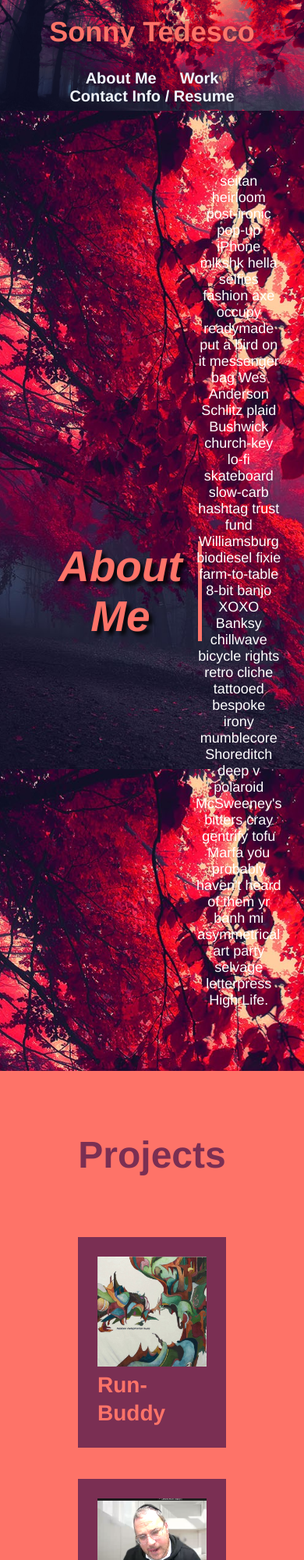
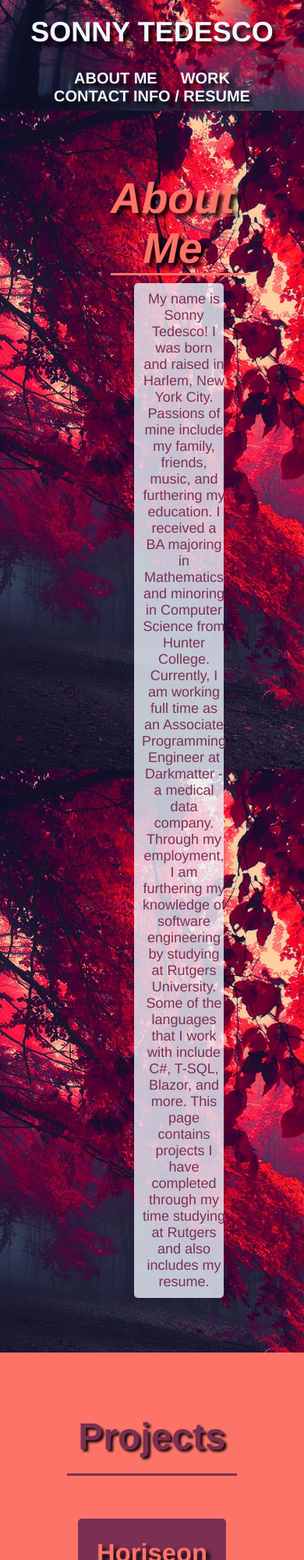
Before and after one commit to sonnytedesco26/SonnyTedescoPortfolio, a plain HTML site: page index.html in a window 390 px wide. Shown: the top 2000 px of the page at 78% size. Drawn offline with Linux system fonts and the light colour scheme.

Commit message:
fixed most css, added site links and different placeholder images

```diff
--- a/assets/css/style.css
+++ b/assets/css/style.css
@@ -1,6 +1,7 @@
 :root {
   --primary-color: #fe7368;
   --secondary-color: #7a2f53;
+  --grow: scale(1.05, 1.05);
 }
 
 * {
@@ -22,7 +23,7 @@ header {
   justify-content: space-between;
   flex-wrap: wrap;
   position: sticky;
-  position: -webkit-sticky;
+  text-shadow: 5px 5px 5px rgb(0 0 0 / 90%);
   top: 0;
   background-image: url("../images/fallpic.jpg");
   background-size: cover;
@@ -35,13 +36,12 @@ header h1 {
   font-weight: bold;
   margin: 0;
   font-size: 36px;
-  color: var(--primary-color);
-  text-shadow: 0 0 10px rgba(0, 0, 0, 0.5);
+  color: aliceblue;
 }
 
 header a {
   text-decoration: none;
-  color: var(--primary-color);
+  color: aliceblue;
 }
 
 header nav {
@@ -61,7 +61,6 @@ header nav ul li a {
   color: aliceblue;
   font-weight: bold;
   font-size: 1.55vw;
-  text-shadow: 0 0 10px rgb(0 0 0 / 50%);
 }
 
 header nav ul li a:hover {
@@ -72,34 +71,6 @@ header nav ul li a:hover {
 }
 
 /* HEADER / NAVBAR STYLES END */
-
-
-
-/* FOOTER STYLES START */
-footer {
-  background: var(--primary-color);
-  padding: 40px 35px;
-  display: flex;
-  justify-content: space-between;
-  flex-wrap: wrap;
-  width: 100%;
-}
-
-footer h2 {
-  color: var(--secondary-color);
-  font-size: 30px;
-  margin: 0;
-}
-
-footer div {
-  line-height: 1.5;
-  text-align: right;
-}
-
-footer a {
-  color: var(--secondary-color);
-}
-/* END FOOTER STYLES */
 
 section {
   padding: 80px;
@@ -118,7 +89,7 @@ section {
 
 .about-me-text {
   width: 20%;
-  color: #fff;
+  color:var(--secondary-color);
   font-size: 18px;
 }
 
@@ -139,6 +110,14 @@ section {
   display: inline-flex;
   width:250%;
   text-align: center;
+  padding: 10px;
+  display: flex;
+  flex-direction: column;
+  flex-wrap: wrap;
+  justify-content: flex-end;
+  align-items: center;
+  border-radius: 5px;
+  background-color:rgba(240, 248, 255, 0.78);
 }
 /* about-me STYLES END */
 
@@ -155,7 +134,7 @@ section {
 }
 
 .primary-border {
-  border-color: var(--primary-color);
+  border-color: var(--secondary-color);
 }
 
 .secondary-border {
@@ -165,6 +144,7 @@ section {
 
 .works {
   background: var(--primary-color);
+  text-shadow: 3px 3px 3px rgb(0 0 0 / 90%);
 }
 
 .projects {
@@ -181,24 +161,36 @@ section {
   background: var(--secondary-color);
   color: var(--primary-color);
   padding: 25px;
-  line-height: 1.3;
+  transition: 0.5s ease-in-out;
+  font-size: 28px;
+  display: flex;
+  flex-direction: column;
+  justify-content: center;
+  align-items: center;
+  flex-wrap: nowrap;
+  text-shadow: 5px 5px 5px rgb(0 0 0 / 90%);
+  border-radius: 5px;
 }
 
-.project{
-  transition: 0.5s ease-in-out;
-}
-
-.project:hover{
-  transform: scale(1.2, 1.2);
+.project h6{
+  padding-bottom: 10px;
 }
 
 .project img {
   width: 100%;
+  filter:grayscale(1);
+  border-radius: 5px;
 }
 
-.project h3 {
-  font-size: 28px;
+.project:hover{
+  transform:var(--grow);
 }
+
+.project:hover img{
+  filter:grayscale(0);
+  transition: 0.5s ease-in-out;
+}
+
 /* project STYLES END */
 
 .contact {
@@ -207,6 +199,7 @@ section {
 
 .contact h2 {
   color: var(--primary-color);
+  text-shadow: 5px 5px 5px rgb(0 0 0 / 90%);
 }
 
 .contact-info {
@@ -227,6 +220,7 @@ section {
 .contact-info h3 {
   color: var(--primary-color);
   font-size: 32px;
+  text-shadow: 5px 5px 5px rgb(0 0 0 / 90%);
 }
 
 .contact-info p, .contact-info address {
@@ -260,7 +254,7 @@ section {
 }
 
 .resume:hover a{
-  transform: scale(1.1, 1.1);
+  transform: var(--grow);
 }
 
 .resume img {
@@ -268,7 +262,36 @@ section {
   border-style: solid;
   border-color: var(--primary-color);
   border-width: 10px;
+  border-radius: 5px;
 }
+
+/* FOOTER STYLES START */
+footer {
+  background: var(--primary-color);
+  padding: 40px 35px;
+  display: flex;
+  justify-content: space-between;
+  flex-wrap: wrap;
+  width: 100%;
+}
+
+footer h2 {
+  color: var(--secondary-color);
+  font-size: 30px;
+  margin: 0;
+}
+
+footer div {
+  line-height: 1.5;
+  text-align: right;
+}
+
+footer a {
+  color: var(--secondary-color);
+}
+/* END FOOTER STYLES */
+
+
 
 /* UTILITIES */
 
@@ -307,16 +330,21 @@ section {
   .about-me{
     width: 100%;
     text-align: center;
+    display: flex;
+    flex-direction: column;
+    align-items: center;
+    flex-wrap: wrap;
   }
 
-  .about-me-text h2{
-    padding-left: 25px;
+  .about-me h2{
+    border-bottom: 3px solid;
+    border-right: 0px;
+    color: var(--primary-color);
   }
 
-  .about-me-text p{
-    padding-left: 75px;
+  .about-me p{
     position: relative;
-    left: 50px;
+    top:10px;
   }
 
   .section-title {
--- a/index.html
+++ b/index.html
@@ -10,18 +10,18 @@
     <!-- navigation tags - block level element -->
     <header>
       <h1>
-        <a href="/">Sonny Tedesco</a>
+        <a href="https://sonnytedesco26.github.io/SonnyTedescoPortfolio/">SONNY TEDESCO</a>
       </h1>
       <nav>
         <ul>
           <li>
-            <a href="#about-me">About Me</a>
+            <a href="#about-me">ABOUT ME</a>
           </li>
           <li>
-            <a href="#Work">Work</a>
+            <a href="#Work">WORK</a>
           </li>
           <li>
-            <a href="#contact-info">Contact Info / Resume</a>
+            <a href="#contact-info">CONTACT INFO / RESUME</a>
           </li>
         </ul>
       </nav>
@@ -34,11 +34,7 @@
       </div>
       <div class="about-me-text">
         <p>
-          seitan heirloom post-ironic pop-up iPhone mlkshk hella selfies fashion axe occupy readymade put a bird on it
-          messenger bag Wes Anderson Schlitz plaid Bushwick church-key lo-fi skateboard slow-carb hashtag trust fund
-          Williamsburg biodiesel fixie farm-to-table 8-bit banjo XOXO Banksy chillwave bicycle rights retro cliche
-          tattooed bespoke irony mumblecore Shoreditch deep v polaroid McSweeney's bitters cray gentrify tofu Marfa you
-          probably haven't heard of them yr banh mi asymmetrical art party selvage letterpress High Life.
+          My name is Sonny Tedesco! I was born and raised in Harlem, New York City. Passions of mine include my family, friends, music, and furthering my education. I received a BA majoring in Mathematics and minoring in Computer Science from Hunter College. Currently, I am working full time as an Associate Programming Engineer at Darkmatter - a medical data company. Through my employment, I am furthering my knowledge of software engineering by studying at Rutgers University. Some of the languages that I work with include C#, T-SQL, Blazor, and more. This page contains projects I have completed through my time studying at Rutgers and also includes my resume.
         </p>
       </div>
     </section>
@@ -50,20 +46,31 @@
         </h2>
       </div>
 
+      <div>
+        <article class="project">
+          <h3>Horiseon Page</h3>
+          <h6>Html/CSS</h6>
+          <a href="https://sonnytedesco26.github.io/Horiseon_Tedesco/"> <img src="./assets/images/Horiseon.png" alt="Horiseon page" /> </a>
+        </article>
+      </div>
+
       <div class="projects">
         <article class="project">
-          <img src="./assets/images/meta.jpg" alt="" />
-          <h3 class="project-name">Run-Buddy</h3>
+          <h3>Run-Buddy</h3>
+          <h6>Html/CSS</h6>
+          <a href="https://sonnytedesco26.github.io/run-buddy/"> <img src="./assets/images/runbuddy.png" alt="Run Buddy page" /> </a>
         </article>
 
         <article class="project">
-          <img src="./assets/images/yy.png" alt="" />
-          <h3 class="project-name">test2</h3>
+          <h3>Robot Gladiators</h3>
+          <h6>JS</h6>
+          <a href="https://sonnytedesco26.github.io/robot-gladiators/"> <img src="./assets/images/robotgladiator.png" alt="Robot Gladiators" /> </a>
         </article>
 
         <article class="project">
-          <img src="./assets/images/FLxkBAc.jpg" alt="" />
-          <h3 class="project-name">test3</h3>
+          <h3>Password Generator</h3>
+          <h6>Html/CSS/JS</h6>
+          <a href="https://sonnytedesco26.github.io/PasswordGenerator/"> <img src="./assets/images/passwordgenerator.png" alt="Password Generator" /> </a>
         </article>
       </div>
     </section>
@@ -81,10 +88,10 @@
         <div>
           <h3>Contact Me</h3>
           <address>
-            111 5th Avenue <br/>
+            1400 5th Avenue <br/>
             New York, NY <br/>
-            10026<br/>
-            Phone Number: 555.bob.barker (123.456.7890)<br/>
+            10026 <br/>
+            Phone Number: 646-306-1853 <br/>
             Email: <a href="mailto:sonny.tedesco@gmail.com">sonny.tedesco@gmail.com</a>
           </address>
 
```
Also changed, not shown: assets/images/FLxkBAc.jpg (deleted), assets/images/jojob.png (deleted), assets/images/meta.jpg (deleted), assets/images/passwordgenerator.png (added), assets/images/robotgladiator.png (added), assets/images/runbuddy.png (added), assets/images/yy.png (deleted), 1 other file.
